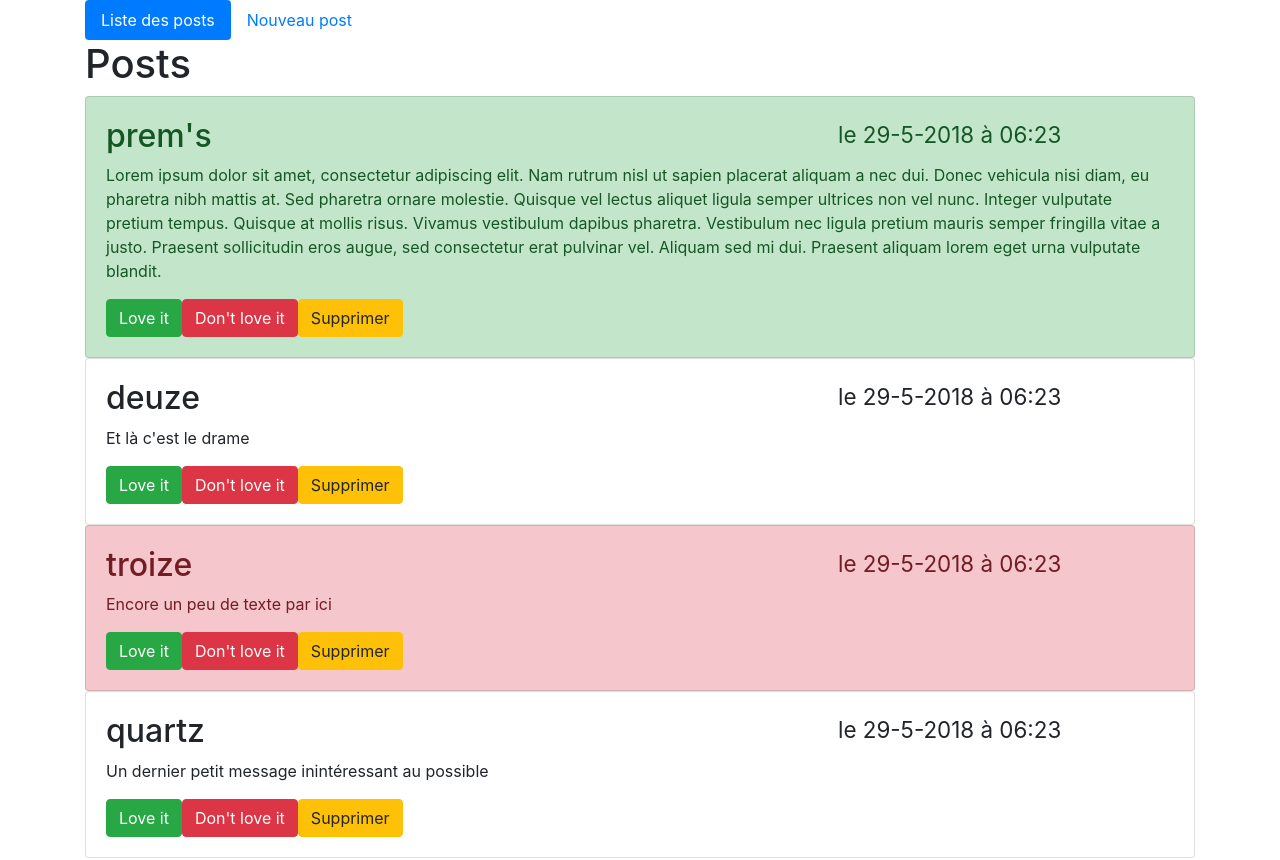
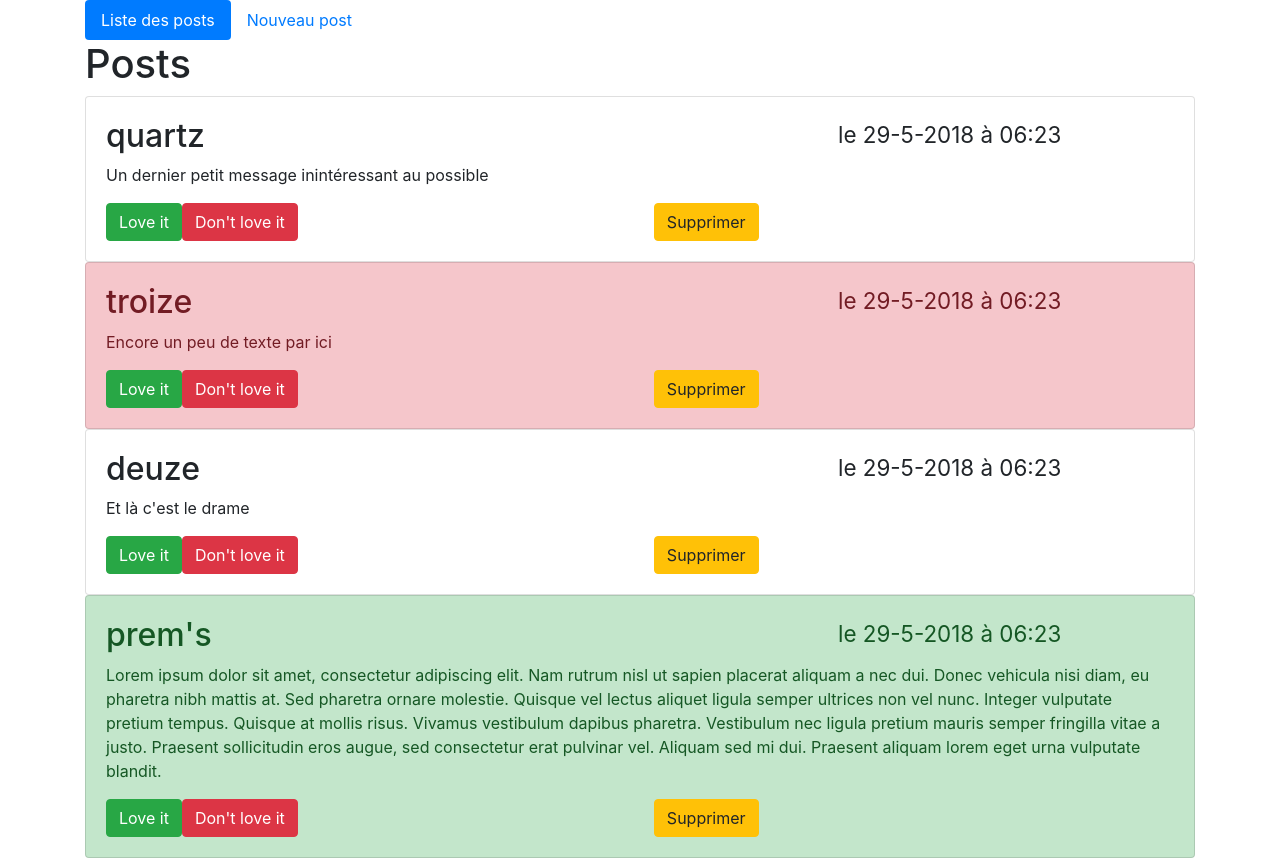
Before and after one commit to XyoloJR/blog-oc, an Angular app: page /posts in a window 1280 px wide. Shown: the top 860 px of the page. Built offline with nearby package versions, Linux system fonts and the light colour scheme.

Commit message:
fix form declaration in module

```diff
--- a/src/app/app.module.ts
+++ b/src/app/app.module.ts
@@ -8,6 +8,7 @@ import { NewPostComponent } from './components/new-post/new-post.component';
 import { NavComponent } from './components/nav/nav.component';
 import { Routes, RouterModule } from '@angular/router';
 import { PostsService } from './services/posts.service';
+import { FormsModule, ReactiveFormsModule } from '@angular/forms';
 
 const appRoutes: Routes = [
   { path: 'posts', component: PostListComponent },
@@ -26,6 +27,8 @@ const appRoutes: Routes = [
   ],
   imports: [
     BrowserModule,
+    FormsModule,
+    ReactiveFormsModule,
     RouterModule.forRoot(appRoutes)
   ],
   providers: [PostsService],
--- a/src/app/components/nav/nav.component.ts
+++ b/src/app/components/nav/nav.component.ts
@@ -1,16 +1,12 @@
-import { Component, OnInit } from '@angular/core';
-import { Router } from '@angular/router';
+import { Component } from '@angular/core';
 
 @Component({
   selector: 'app-nav',
   templateUrl: './nav.component.html',
   styleUrls: ['./nav.component.scss']
 })
-export class NavComponent implements OnInit {
+export class NavComponent {
 
-  constructor(private router: Router) { }
-
-  ngOnInit() {
-  }
+  constructor() { }
 
 }
--- a/src/app/components/new-post/new-post.component.html
+++ b/src/app/components/new-post/new-post.component.html
@@ -1,5 +1,5 @@
 <h1>Nouveau Message</h1>
-<form formGroup="form" (ngSubmit)="onSubmit()" >
+<form [formGroup]="form" (ngSubmit)="onSubmit()" >
   <div class="form-group">
     <label for="title">Titre</label>
     <input type="text" formControlName="title" id="title" class="form-control">
--- a/src/app/components/new-post/new-post.component.ts
+++ b/src/app/components/new-post/new-post.component.ts
@@ -2,6 +2,7 @@ import { Component, OnInit } from '@angular/core';
 import { FormGroup, FormBuilder, Validators } from '@angular/forms';
 import { PostsService } from '../../services/posts.service';
 import { Post } from '../../models/post';
+import { Router } from '@angular/router';
 
 @Component({
   selector: 'app-new-post',
@@ -14,7 +15,8 @@ export class NewPostComponent implements OnInit {
 
   constructor(
     private builder: FormBuilder,
-    private postsService: PostsService
+    private postsService: PostsService,
+    private router: Router
   ) { }
 
   ngOnInit() {
@@ -31,5 +33,7 @@ export class NewPostComponent implements OnInit {
         this.form.value['content']
       )
     );
+    this.router.navigate(['/post']);
+
   }
 }
--- a/src/app/components/post-list-item/post-list-item.component.html
+++ b/src/app/components/post-list-item/post-list-item.component.html
@@ -9,6 +9,6 @@
   <p>{{post.content}}</p>
   <button type="button" class="btn btn-success" (click)="post.love()">Love it</button>
   <button type="button" class="btn btn-danger" (click)="post.dontLove()">Don't love it </button>
-  <button type="button" class="btn btn-warning" (click)="onDeletePost()">Supprimer</button>
+  <button type="button" class="btn btn-warning offset-4" (click)="onDeletePost()">Supprimer</button>
 
 </li>
--- a/src/app/components/post-list/post-list.component.html
+++ b/src/app/components/post-list/post-list.component.html
@@ -1,4 +1,4 @@
 <h1>Posts</h1>
 <ul class="list-group">
-  <app-post-list-item *ngFor="let post of posts" [post]='post'></app-post-list-item>
+  <app-post-list-item *ngFor="let post of posts.reverse()" [post]='post'></app-post-list-item>
 </ul>
```
Also changed, not shown: src/app/app.component.html (+1 -1 lines), 1 other file (tests, documents, lock files or other folders).
